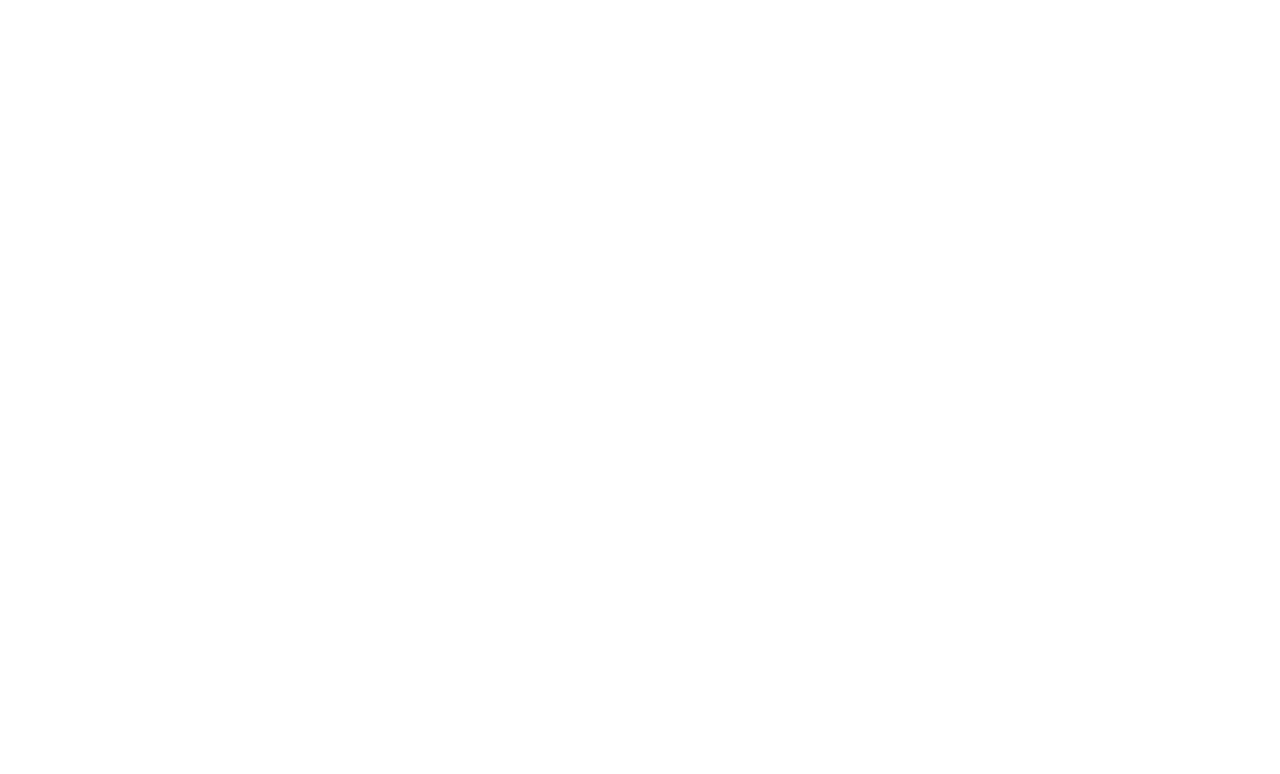
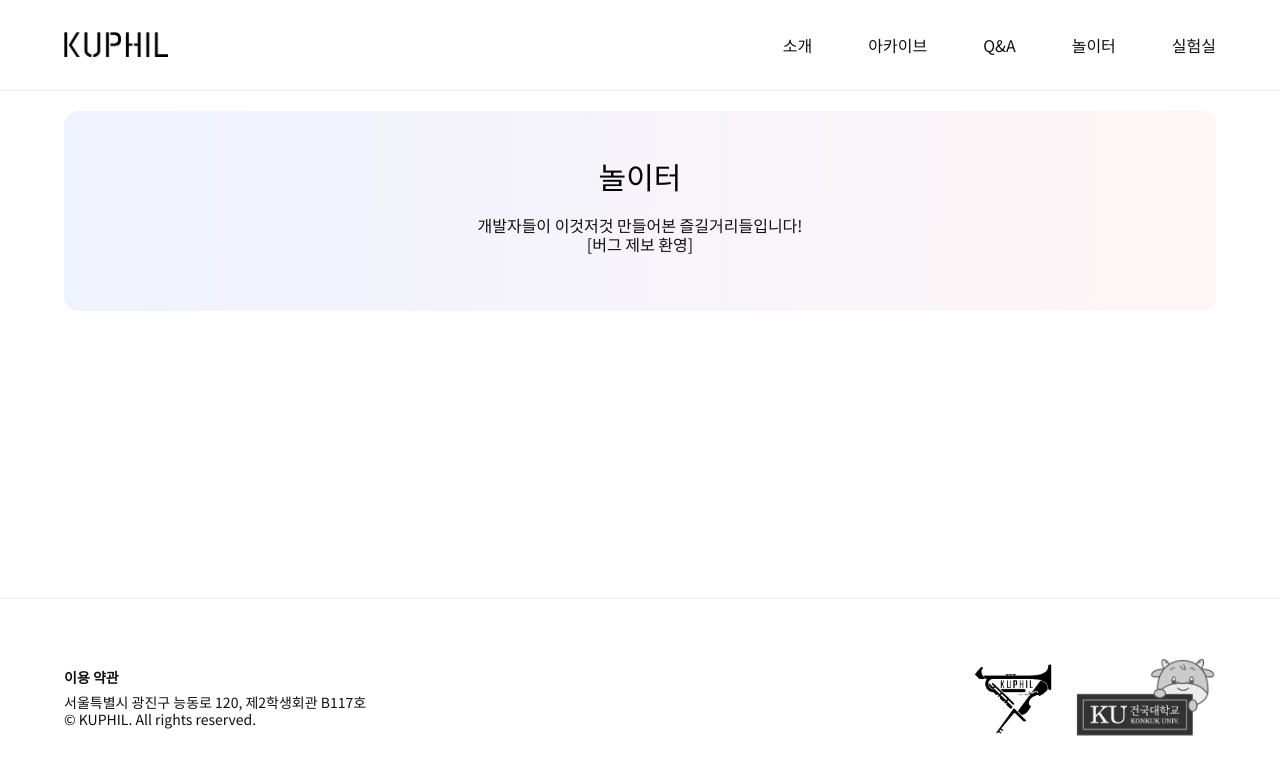
Before and after one commit to Choiheeju59/kuphilweb_v2, a React (Create React App) app: page /playground in a window 1280 px wide. Before the commit this address had no page. Shown: the top 774 px of the page. Built offline with nearby package versions, Linux system fonts and the light colour scheme.

Commit message:
create Playground

```diff
--- a/src/App.js
+++ b/src/App.js
@@ -5,6 +5,7 @@ import { createGlobalStyle } from 'styled-components';
 import reset from 'styled-reset';
 import Home from "./Pages/Home";
 import Test from './Pages/Test';
+import Playground from './Pages/Playground';
 
 function App() {
   return (
@@ -14,6 +15,7 @@ function App() {
         <Routes>
           <Route path="/" element={<Home />} />
           <Route path="/test" element={<Test />} />
+          <Route path="/playground" element={<Playground />} />
         </Routes>
       </BrowserRouter>
     </div>
--- a/src/Components/header/Menus.js
+++ b/src/Components/header/Menus.js
@@ -14,8 +14,8 @@ const Menus = () => {
   const moveQnAPage = () => {
     navigate(`/qna`);
   }
-  const moveGamecenterPage = () => {
-    navigate(`/gamecenter`);
+  const movePlaygroundPage = () => {
+    navigate(`/playground`);
   }
   const moveLabPage = () => {
     navigate(`/lab`);
@@ -27,7 +27,7 @@ const Menus = () => {
         <StyledList onClick={moveIntroducePage}>소개</StyledList>
         <StyledList onClick={moveArchivePage}>아카이브</StyledList>
         <StyledList onClick={moveQnAPage}>Q&A</StyledList>
-        <StyledList onClick={moveGamecenterPage}>놀이터</StyledList>
+        <StyledList onClick={movePlaygroundPage}>놀이터</StyledList>
         <StyledList onClick={moveLabPage}>실험실</StyledList>
       </StyledMenus>
     </>
--- a/src/Components/header/ShortMenus.js
+++ b/src/Components/header/ShortMenus.js
@@ -15,8 +15,8 @@ function ShortMenus(props) {
   const moveQnAPage = () => {
     navigate(`/qna`);
   }
-  const moveGamecenterPage = () => {
-    navigate(`/gamecenter`);
+  const movePlaygroundPage = () => {
+    navigate(`/playground`);
   }
   const moveLabPage = () => {
     navigate(`/lab`);
@@ -46,7 +46,7 @@ function ShortMenus(props) {
         <StyledList onClick={moveIntroducePage}>소개</StyledList>
         <StyledList onClick={moveArchivePage}>아카이브</StyledList>
         <StyledList onClick={moveQnAPage}>Q&A</StyledList>
-        <StyledList onClick={moveGamecenterPage}>놀이터</StyledList>
+        <StyledList onClick={movePlaygroundPage}>놀이터</StyledList>
         <StyledList onClick={moveLabPage}>실험실</StyledList>
       </Content>
     </StyledShortMenus>
--- /dev/null
+++ b/src/Pages/Playground.js
@@ -0,0 +1,43 @@
+import React from "react";
+import styled from 'styled-components';
+import Header from '../Components/header/Header';
+import Footer from '../Components/footer/Footer';
+import TitleGradient from '../Components/TitleGradient';
+
+const Playground = () => {
+  return (
+    <>
+      <Wrap>
+        <Header />
+        <Contents>
+          <TitleGradient
+            title="놀이터"
+            explain={"개발자들이 이것저것 만들어본 즐길거리들입니다!\n[버그 제보 환영]"}
+            link="/playground"
+            color="linear-gradient(91.48deg, #EFF2FF 0%, rgba(252, 225, 225, 0.31) 100%)"
+          />
+        </Contents>
+      </Wrap>
+      <Footer />
+    </>
+  );
+};
+const Wrap = styled.div`
+  width: 100%;
+  height: auto;
+
+  min-height: calc(100vh - 202px);
+  @media screen and (max-width: 767px){
+    min-height: calc(100vh - 152px);
+  }
+`;
+const Contents = styled.div`
+  width: 90%;
+  max-width: 1200px;
+  margin: 0 auto;
+  @media screen and (max-width: 767px){
+    max-width: 400px;
+  }
+`;
+
+export default Playground;
```
